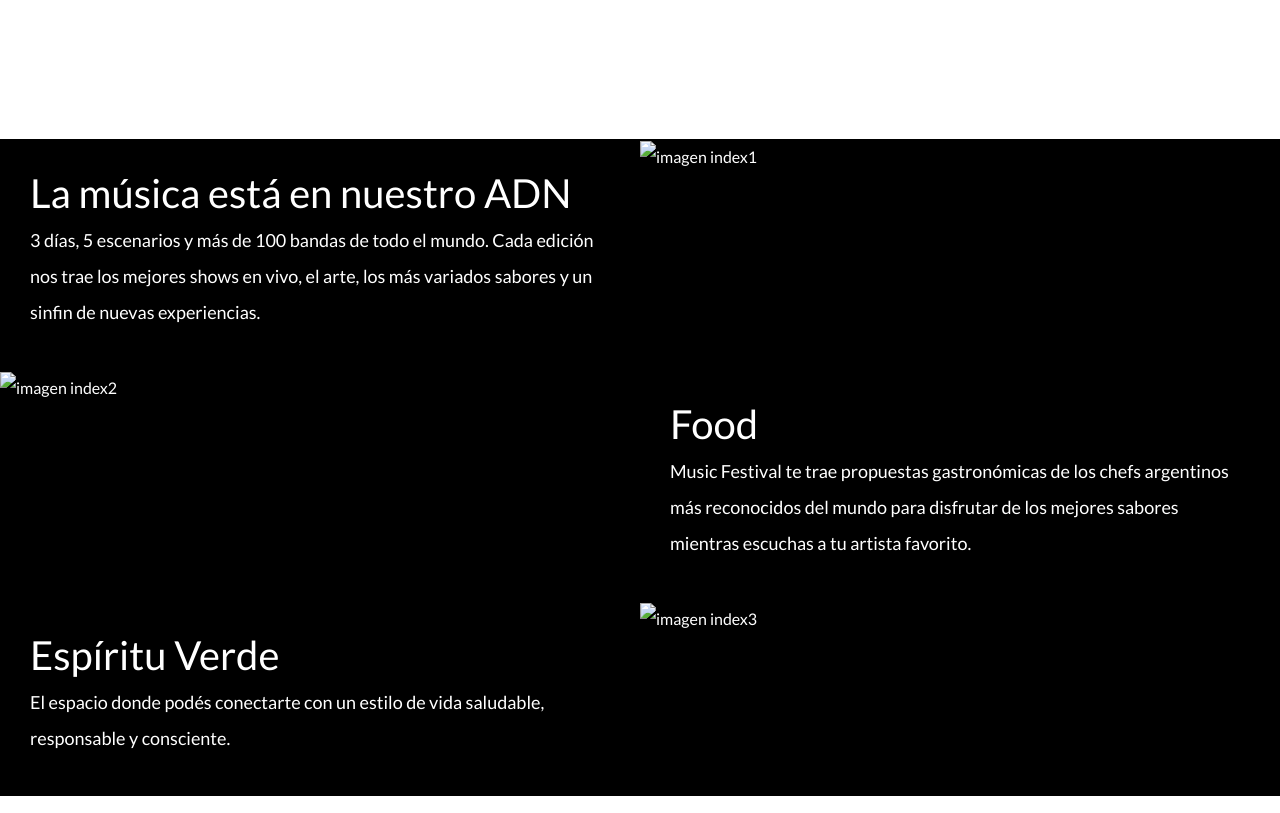
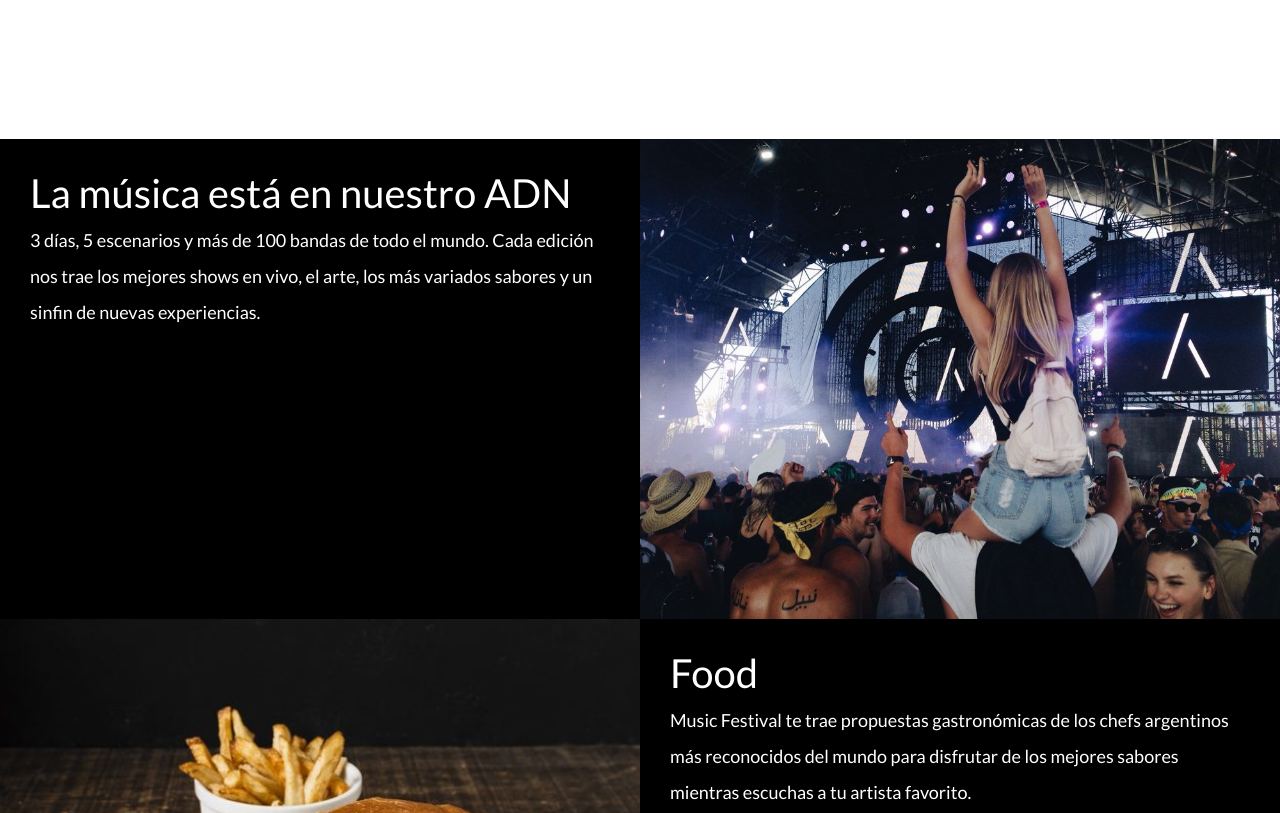
Before and after one commit to ammazzagattiagustin/Proyecto-MusicFestival, a website: page index.html in a window 1280 px wide. Shown: the part 1520-2333 px from the top of the page. Drawn offline with nearby package versions, Linux system fonts and the light colour scheme; the site is published under a folder, as on GitHub Pages, so addresses that start at the root find nothing.

Commit message:
desafio github

```diff
--- a/index.html
+++ b/index.html
@@ -81,7 +81,7 @@
                     <p>3 días, 5 escenarios y más de 100 bandas de todo el mundo. Cada edición nos trae los mejores shows en vivo, el arte, los más variados sabores y un sinfin de nuevas experiencias.</p>
                 </div>
                 <div class="col-sm-12 col-md-6 p-0">
-                    <img class="imagen" src="/img/index1.jpeg" alt="imagen index1">
+                    <img class="imagen" src="img/index1.jpeg" alt="imagen index1">
                 </div>
             </div>
             <div class="row d-flex flex-md-row-reverse">
@@ -90,7 +90,7 @@
                     <p>Music Festival te trae propuestas gastronómicas de los chefs argentinos más reconocidos del mundo para disfrutar de los mejores sabores mientras escuchas a tu artista favorito.</p>
                 </div>
                 <div class="col-sm-12 col-md-6 p-0">
-                    <img class="imagen" src="/img/index2.jpeg" alt="imagen index2">
+                    <img class="imagen" src="img/index2.jpeg" alt="imagen index2">
                 </div>
             </div>
             <div class="row">
@@ -99,7 +99,7 @@
                     <p>El espacio donde podés conectarte con un estilo de vida saludable, responsable y consciente.</p>
                 </div>
                 <div class="col-sm-12 col-md-6 p-0">
-                    <img class="imagen" src="/img/index3.jpeg" alt="imagen index3">
+                    <img class="imagen" src="img/index3.jpeg" alt="imagen index3">
                 </div>
             </div>
         </section>
```
